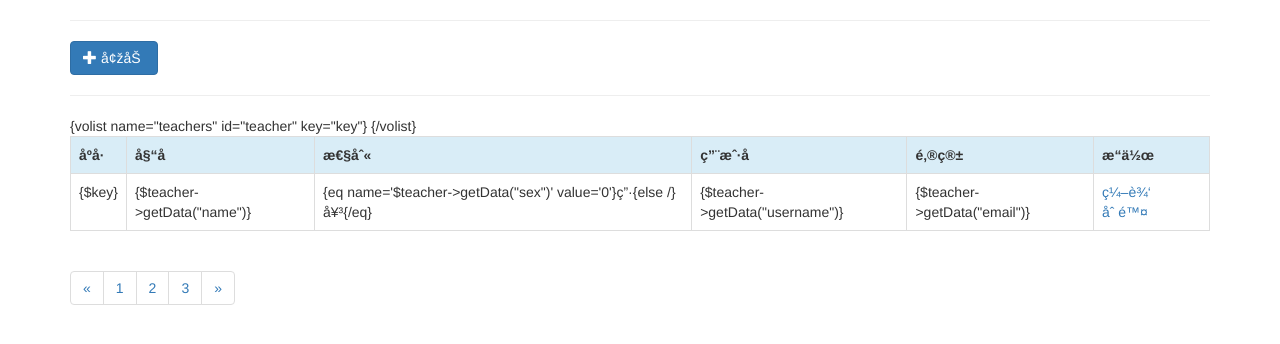
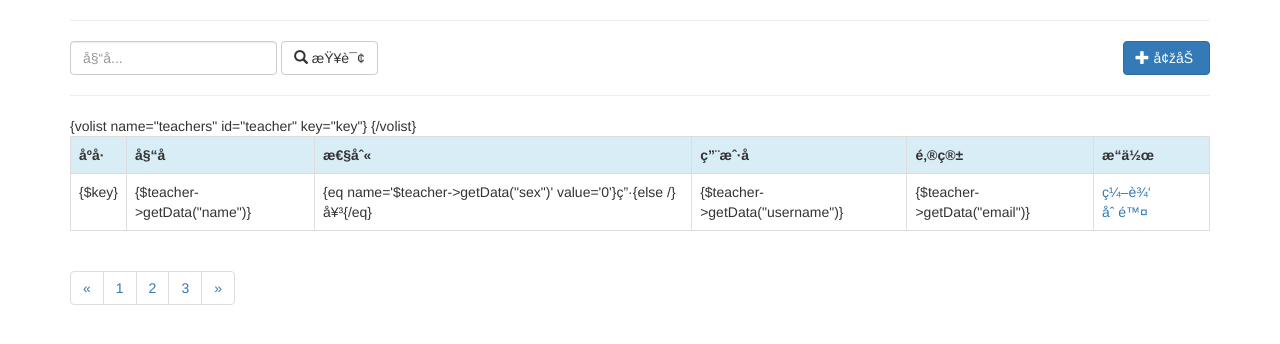
Before and after one commit to lcbfighting/thinkphp5-samplecode, a PHP site: page /DbName/application/index/view/Teacher/index.html in a window 1280 px wide. Shown: the top 344 px of the page. Run offline with PHP 8.4, Linux system fonts and the light colour scheme; some libraries are stand-ins or nearby versions.

Commit message:
3.8.1 增加查询

```diff
--- a/application/index/view/Teacher/index.html
+++ b/application/index/view/Teacher/index.html
@@ -9,7 +9,20 @@
     <div class="row">
         <div class="col-md-12">
          	<hr />
+         	<div class="row">
+	         	<div class="col-md-8">
+	                    <form class="form-inline" action="{:url()}">
+	                        <div class="form-group">
+	                            <label class="sr-only" for="name">姓名</label>
+	                            <input name="name" type="text" class="form-control" placeholder="姓名...">
+	                        </div>
+	                        <button type="submit" class="btn btn-default"><i class="glyphicon glyphicon-search"></i>&nbsp;查询</button>
+	                    </form>
+	            </div>
+	            <div class="col-md-4 text-right">
             	<a href="{:url('add')}" class="btn btn-primary"><i class="glyphicon glyphicon-plus"></i>&nbsp;增加</a>
+            	</div>
+            </div>
             <hr />
             <table class="table table-hover table-bordered">
 			<tr class="info">
```
Also changed, not shown: application/index/controller/TeacherController.php (+7 -4 lines), runtime/temp/4a5c83ae2183cb1c8050a5274934a515.php (+14 -1 lines).
